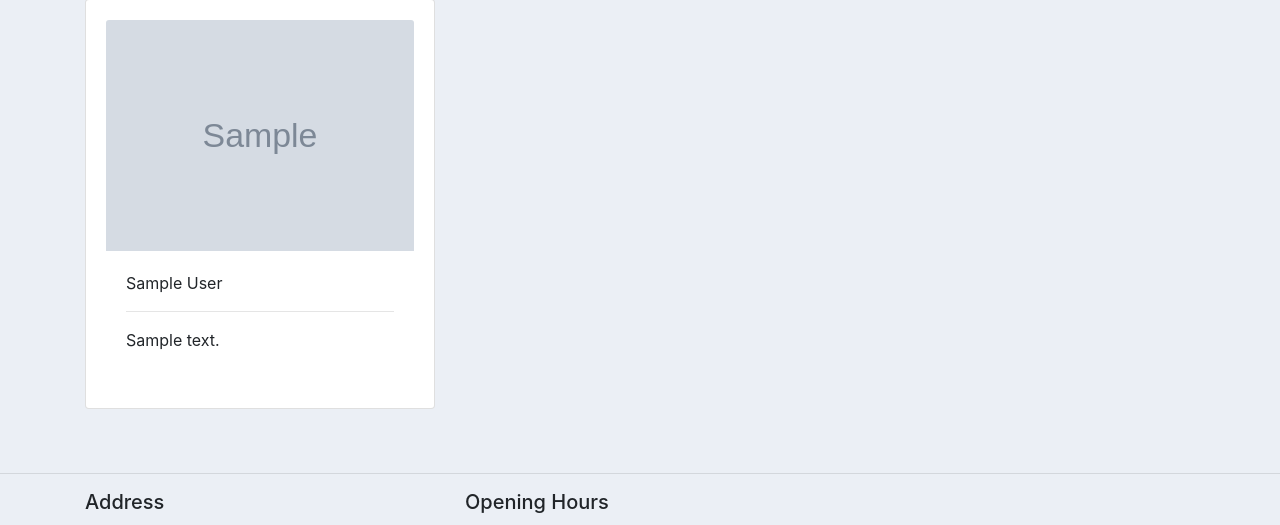
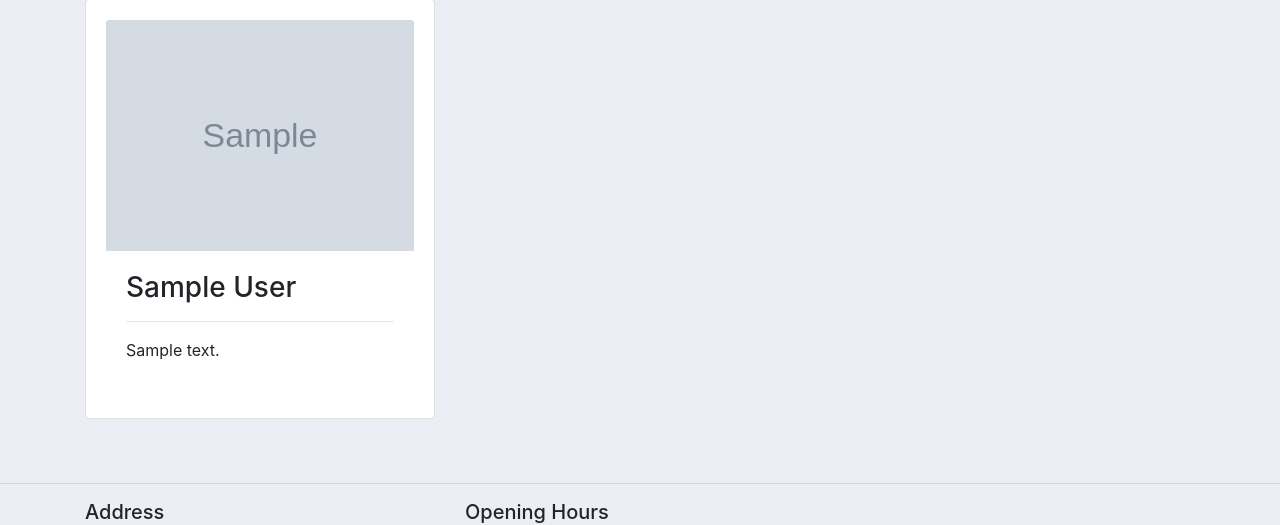
Before and after one commit to FraQu/dent-1, a Django app: page /our_team/ in a window 1280 px wide. Shown: the part 105-630 px from the top of the page. Run offline with Django 3.2, Linux system fonts and the light colour scheme; tables that the repository leaves empty hold one stand-in row (values such as "Sample post"); grey boxes marked "Sample" are stand-in pictures; some libraries are stand-ins or nearby versions.

Commit message:
some styling

```diff
--- a/website/templates/website/our_team.html
+++ b/website/templates/website/our_team.html
@@ -20,7 +20,8 @@
                                      src="{% static 'website/images/default_profile_photo.png' %}">
                             {% endif %}
                             <div class="card-body">
-                                <p class="card-text">{{ staffprofile.full_name }}</p>
+                                <h3 class="">
+                                    <p class="card-text">{{ staffprofile.full_name }}</p></h3>
                                 <hr>
                                 <p class="card-text">{{ staffprofile.bio }}</p>
                                 <div class="d-flex justify-content-between align-items-center">
```
